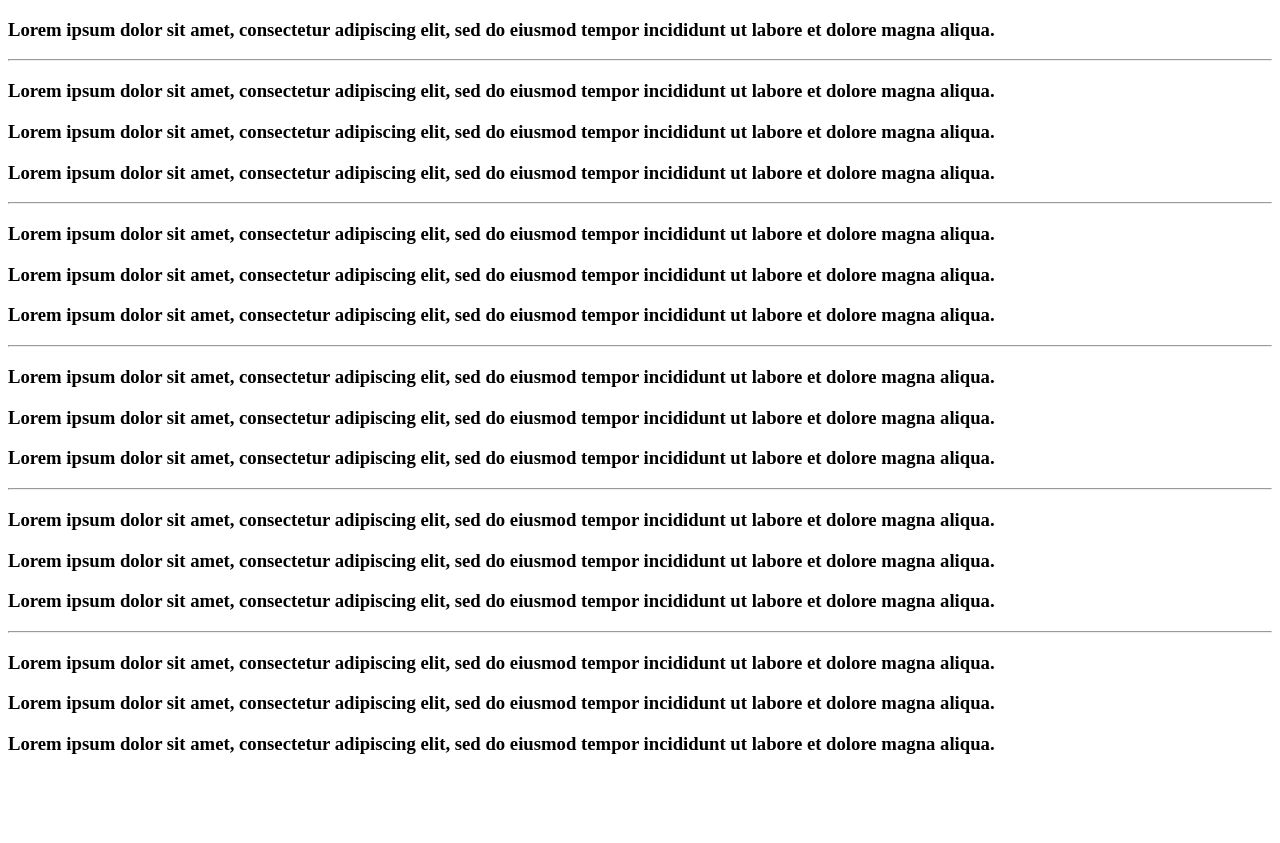
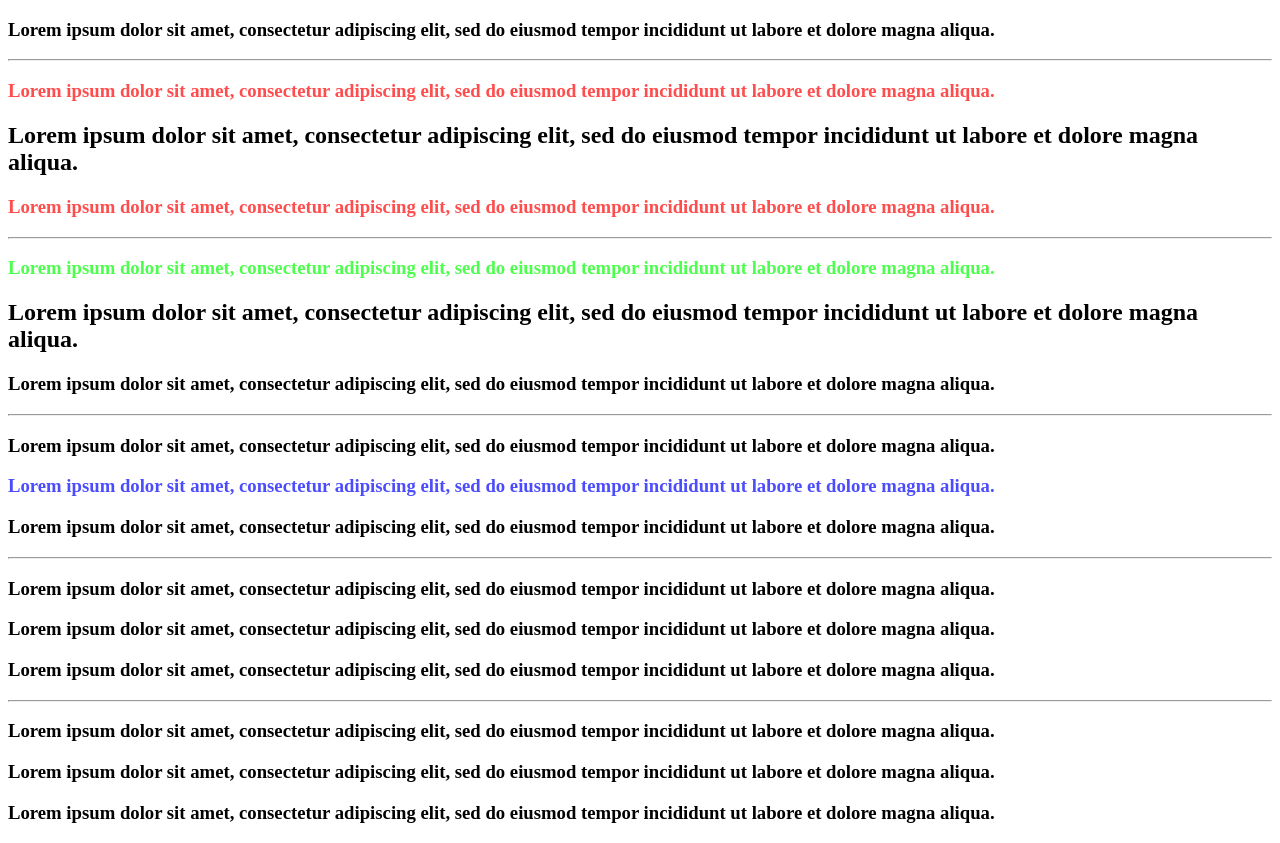
Before and after one commit to ahndb/aws_html, a plain HTML site: page css/0311/2.CSS3_Selector/css3_selector_2.html in a window 1280 px wide. Before the commit the page ends 800 px from the top, so only its background shows below. Drawn offline with Linux system fonts and the light colour scheme.

```diff
--- a/css/0311/2.CSS3_Selector/css3_selector_2.html
+++ b/css/0311/2.CSS3_Selector/css3_selector_2.html
@@ -1,74 +1,114 @@
 <!DOCTYPE html>
 <html lang="ko">
+
 <head>
   <meta charset="UTF-8">
   <meta name="viewport" content="width=device-width, initial-scale=1.0">
   <title>CSS 선택자 2</title>
   <style>
+    /*
+  후손 선택자 : '부모선택자 하위선택자'를 사용하여
+                특정 요소 하위에 있는 해당 모든 요소를 선택
+  */
+    #parents1 h3 {
+      color: rgba(255, 0, 0, 0.7);
+    }
 
-        /* 후손 선택자 :  */
+    /*
+  자식 선택자 : '부모선택자 > 자식선택자'를 사용하여 특정 요소 중 지정한 자식 요소를 선택
+  */
+    #parents2>h3 {
+      color: rgba(0, 255, 0, 0.7);
+    }
 
-        /* 자식 선택자 :  */
+    /*
+  인접 형제 선택자 : '선택자1 + 선택자2 를 사용하여 선택자1 바로뒤에 오는 선택자2 요소를 선택 ('선택자1 선택자2 사이에 다른 요소가 존재하면 선택되지 않음)
+  */
+    #sibling1+#sibling2 {
+      color: rgba(0, 0, 255, 0.7);
+    }
 
-        /* 인접 형제 선택자 :  */
-
-        /* 일반 형제 선택자 :  */
-
+    /*
+  일반 형제 선택자 : '선택자1 ~ 선택자2'를 사용하여 선택자1 뒤에 위치하는 선택자2 요소를 모두 선택
+  */
+    #sibling1~#sibling3 {
+      background-color: rgba(0, 0, 0, 0.2);
+    }
   </style>
 </head>
+
 <body>
 
-    <h3>Lorem ipsum dolor sit amet, consectetur adipiscing elit, sed do eiusmod tempor incididunt ut labore et dolore magna aliqua.</h3>
+  <h3>Lorem ipsum dolor sit amet, consectetur adipiscing elit, sed do eiusmod tempor incididunt ut labore et dolore
+    magna aliqua.</h3>
 
   <hr />
 
   <div id="parents1">
-        <h3>Lorem ipsum dolor sit amet, consectetur adipiscing elit, sed do eiusmod tempor incididunt ut labore et dolore magna aliqua.</h3>
-        <h3>Lorem ipsum dolor sit amet, consectetur adipiscing elit, sed do eiusmod tempor incididunt ut labore et dolore magna aliqua.</h3>
+    <h3>Lorem ipsum dolor sit amet, consectetur adipiscing elit, sed do eiusmod tempor incididunt ut labore et dolore
+      magna aliqua.</h3>
+    <h2>Lorem ipsum dolor sit amet, consectetur adipiscing elit, sed do eiusmod tempor incididunt ut labore et dolore
+      magna aliqua.</h2>
     <div>
-            <h3>Lorem ipsum dolor sit amet, consectetur adipiscing elit, sed do eiusmod tempor incididunt ut labore et dolore magna aliqua.</h3>
+      <h3>Lorem ipsum dolor sit amet, consectetur adipiscing elit, sed do eiusmod tempor incididunt ut labore et dolore
+        magna aliqua.</h3>
     </div>
   </div>
 
   <hr />
 
   <div id="parents2">
-        <h3>Lorem ipsum dolor sit amet, consectetur adipiscing elit, sed do eiusmod tempor incididunt ut labore et dolore magna aliqua.</h3>
-        <h3>Lorem ipsum dolor sit amet, consectetur adipiscing elit, sed do eiusmod tempor incididunt ut labore et dolore magna aliqua.</h3>
+    <h3>Lorem ipsum dolor sit amet, consectetur adipiscing elit, sed do eiusmod tempor incididunt ut labore et dolore
+      magna aliqua.</h3>
+    <h2>Lorem ipsum dolor sit amet, consectetur adipiscing elit, sed do eiusmod tempor incididunt ut labore et dolore
+      magna aliqua.</h2>
     <div>
-            <h3>Lorem ipsum dolor sit amet, consectetur adipiscing elit, sed do eiusmod tempor incididunt ut labore et dolore magna aliqua.</h3>
+      <h3>Lorem ipsum dolor sit amet, consectetur adipiscing elit, sed do eiusmod tempor incididunt ut labore et dolore
+        magna aliqua.</h3>
     </div>
   </div>
 
   <hr />
 
   <div id="parents3">
-        <h3 id="sibling1">Lorem ipsum dolor sit amet, consectetur adipiscing elit, sed do eiusmod tempor incididunt ut labore et dolore magna aliqua.</h3>
-        <h3 id="sibling2">Lorem ipsum dolor sit amet, consectetur adipiscing elit, sed do eiusmod tempor incididunt ut labore et dolore magna aliqua.</h3>
+    <h3 id="sibling1">Lorem ipsum dolor sit amet, consectetur adipiscing elit, sed do eiusmod tempor incididunt ut
+      labore et dolore magna aliqua.</h3>
+    <h3 id="sibling2">Lorem ipsum dolor sit amet, consectetur adipiscing elit, sed do eiusmod tempor incididunt ut
+      labore et dolore magna aliqua.</h3>
     <div>
-            <h3>Lorem ipsum dolor sit amet, consectetur adipiscing elit, sed do eiusmod tempor incididunt ut labore et dolore magna aliqua.</h3>
+      <h3>Lorem ipsum dolor sit amet, consectetur adipiscing elit, sed do eiusmod tempor incididunt ut labore et dolore
+        magna aliqua.</h3>
     </div>
   </div>
 
   <hr />
 
   <div id="parents3">
-        <h3 id="sibling1">Lorem ipsum dolor sit amet, consectetur adipiscing elit, sed do eiusmod tempor incididunt ut labore et dolore magna aliqua.</h3>
-        <h3>Lorem ipsum dolor sit amet, consectetur adipiscing elit, sed do eiusmod tempor incididunt ut labore et dolore magna aliqua.</h3>
+    <h3 id="sibling1">Lorem ipsum dolor sit amet, consectetur adipiscing elit, sed do eiusmod tempor incididunt ut
+      labore et dolore magna aliqua.</h3>
+    <h3>Lorem ipsum dolor sit amet, consectetur adipiscing elit, sed do eiusmod tempor incididunt ut labore et dolore
+      magna aliqua.</h3>
     <div id="sibling2">
-            <h3>Lorem ipsum dolor sit amet, consectetur adipiscing elit, sed do eiusmod tempor incididunt ut labore et dolore magna aliqua.</h3>
+      <h3>Lorem ipsum dolor sit amet, consectetur adipiscing elit, sed do eiusmod tempor incididunt ut labore et dolore
+        magna aliqua.</h3>
     </div>
   </div>
 
   <hr />
 
   <div id="parents4">
-        <h3 id="sibling1">Lorem ipsum dolor sit amet, consectetur adipiscing elit, sed do eiusmod tempor incididunt ut labore et dolore magna aliqua.</h3>
-        <h3>Lorem ipsum dolor sit amet, consectetur adipiscing elit, sed do eiusmod tempor incididunt ut labore et dolore magna aliqua.</h3>
-        <div id="sibling3">
-            <h3>Lorem ipsum dolor sit amet, consectetur adipiscing elit, sed do eiusmod tempor incididunt ut labore et dolore magna aliqua.</h3>
+    <h3 id="sibling1">Lorem ipsum dolor sit amet, consectetur adipiscing elit, sed do eiusmod tempor incididunt ut
+      labore et dolore magna aliqua.</h3>
+    <h3>Lorem ipsum dolor sit amet, consectetur adipiscing elit, sed do eiusmod tempor incididunt ut
+      labore et dolore
+      magna aliqua.</h3>
+    <div>
+      <h3 id="sibling3">Lorem ipsum dolor sit amet, consectetur adipiscing elit, sed do eiusmod tempor incididunt ut
+        labore et dolore
+        magna aliqua.</h3>
     </div>
   </div>
 
 </body>
+
 </html>
```
Also changed, not shown: css/0311/2.CSS3_Selector/css3_selector_1.html (+32 -6 lines), css/0311/2.CSS3_Selector/css3_selector_3.html (+39 -14 lines). Lines whose indentation alone changed are shown as unchanged.
